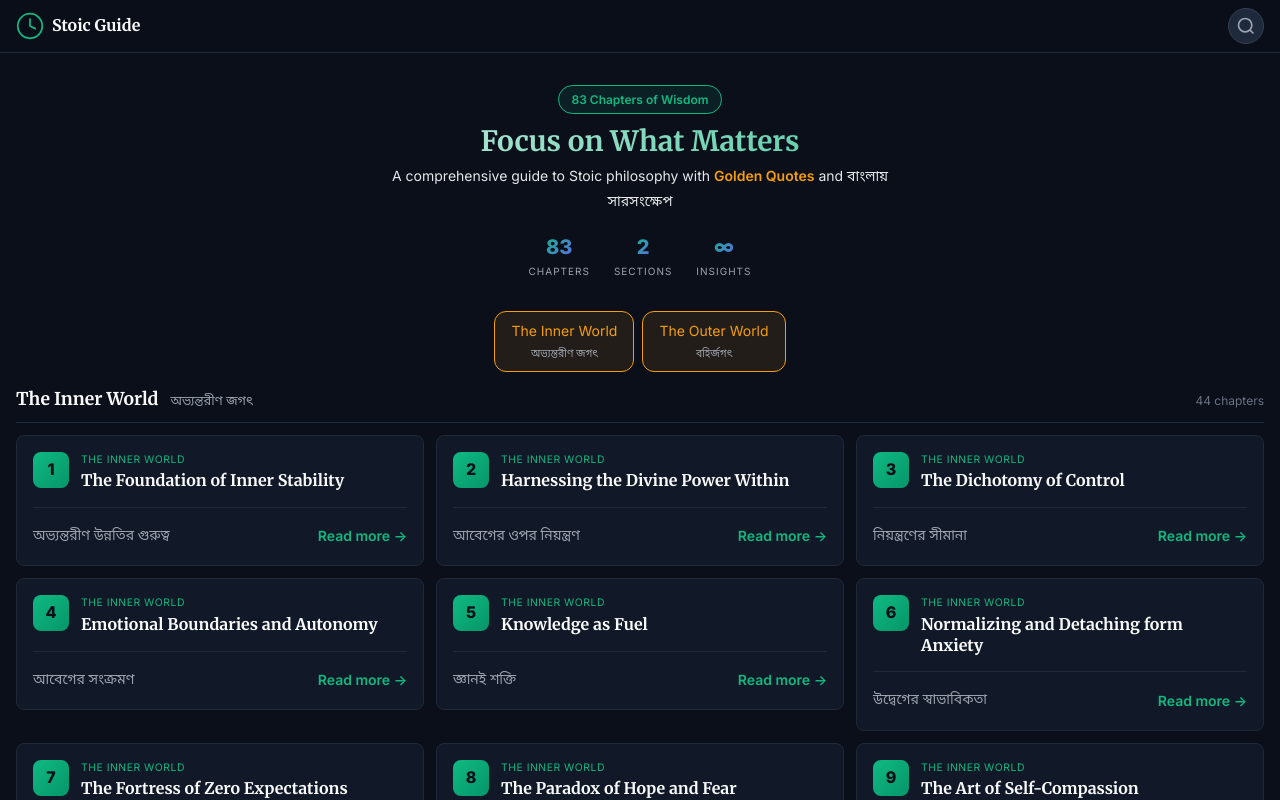
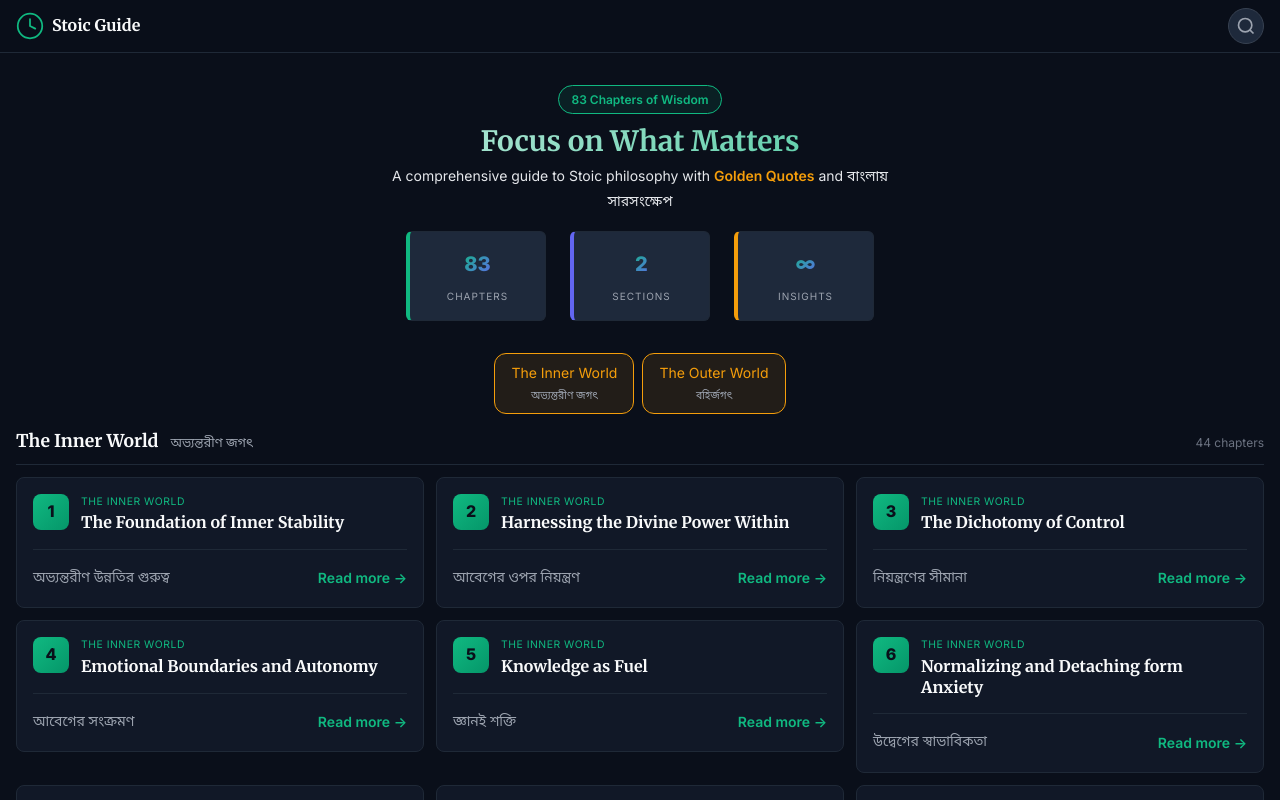
Before and after one commit to Adnanshahria/focus-on-what-matters, a React (Vite) app: page / in a window 1280 px wide. Shown: the top 800 px of the page. Built offline with nearby package versions, Linux system fonts and the light colour scheme.

Commit message:
UI Fix: Corrected stats styles to use .stat class and added colored borders

```diff
--- a/src/App.css
+++ b/src/App.css
@@ -823,6 +823,36 @@
   gap: var(--space-4);
 }
 
+.stat {
+  display: flex;
+  flex-direction: column;
+  align-items: center;
+  justify-content: center;
+  gap: var(--space-2);
+  padding: var(--space-4);
+  background: var(--bg-tertiary);
+  /* Gray background */
+  border-radius: var(--radius-sm);
+  /* Boxy shape */
+  border: 1px solid var(--border-subtle);
+  border-left-width: 4px;
+  /* Visible colored border */
+  min-width: 140px;
+  /* Ensure minimum width */
+}
+
+.stat-emerald {
+  border-left-color: var(--accent-primary);
+}
+
+.stat-gold {
+  border-left-color: var(--accent-secondary);
+}
+
+.stat-indigo {
+  border-left-color: var(--accent-tertiary);
+}
+
 .stats-card {
   display: flex;
   flex-direction: column;
--- a/src/App.tsx
+++ b/src/App.tsx
@@ -48,15 +48,15 @@ function App() {
             A comprehensive guide to Stoic philosophy with <span className="highlight">Golden Quotes</span> and <span className="bengali-text">বাংলায় সারসংক্ষেপ</span>
           </p>
           <div className="hero-stats">
-            <div className="stat">
+            <div className="stat stat-emerald">
               <span className="stat-value">{chapters.length}</span>
               <span className="stat-label">Chapters</span>
             </div>
-            <div className="stat">
+            <div className="stat stat-indigo">
               <span className="stat-value">{sections.length}</span>
               <span className="stat-label">Sections</span>
             </div>
-            <div className="stat">
+            <div className="stat stat-gold">
               <span className="stat-value">∞</span>
               <span className="stat-label">Insights</span>
             </div>
```
